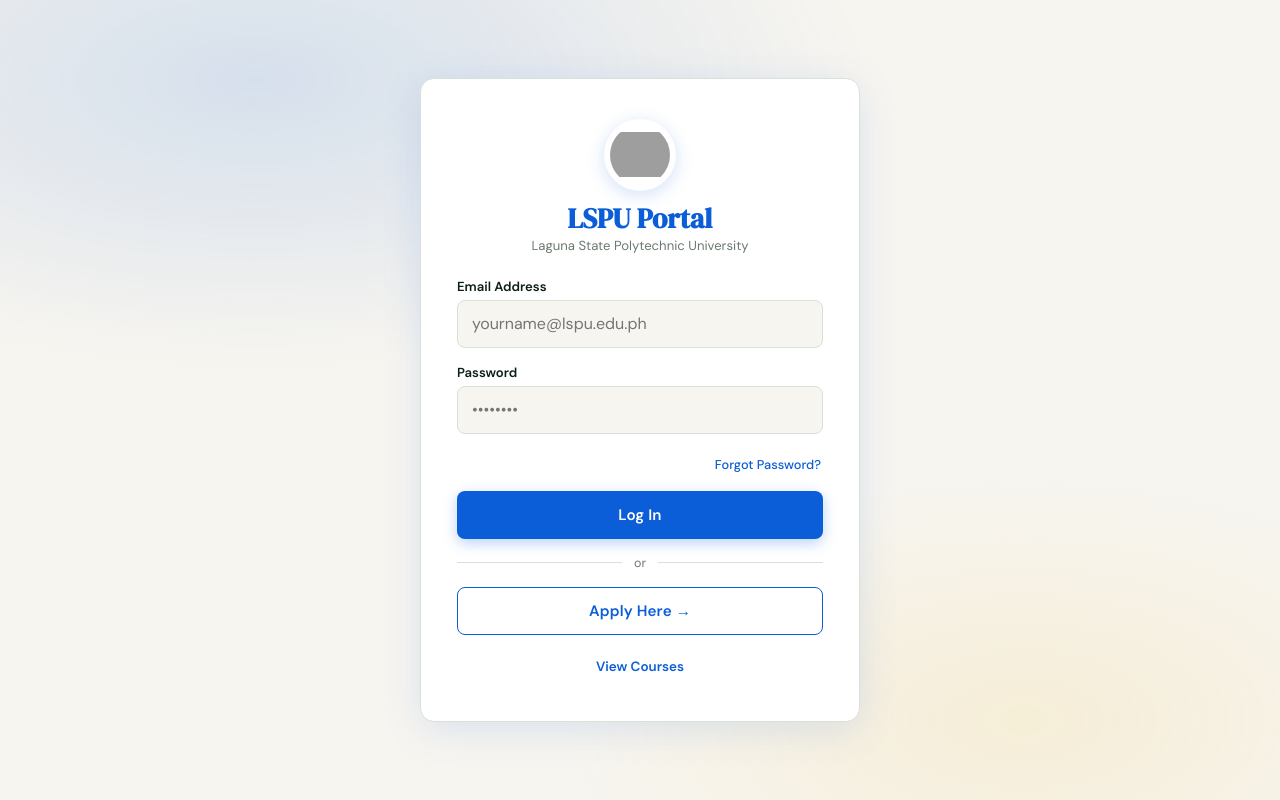
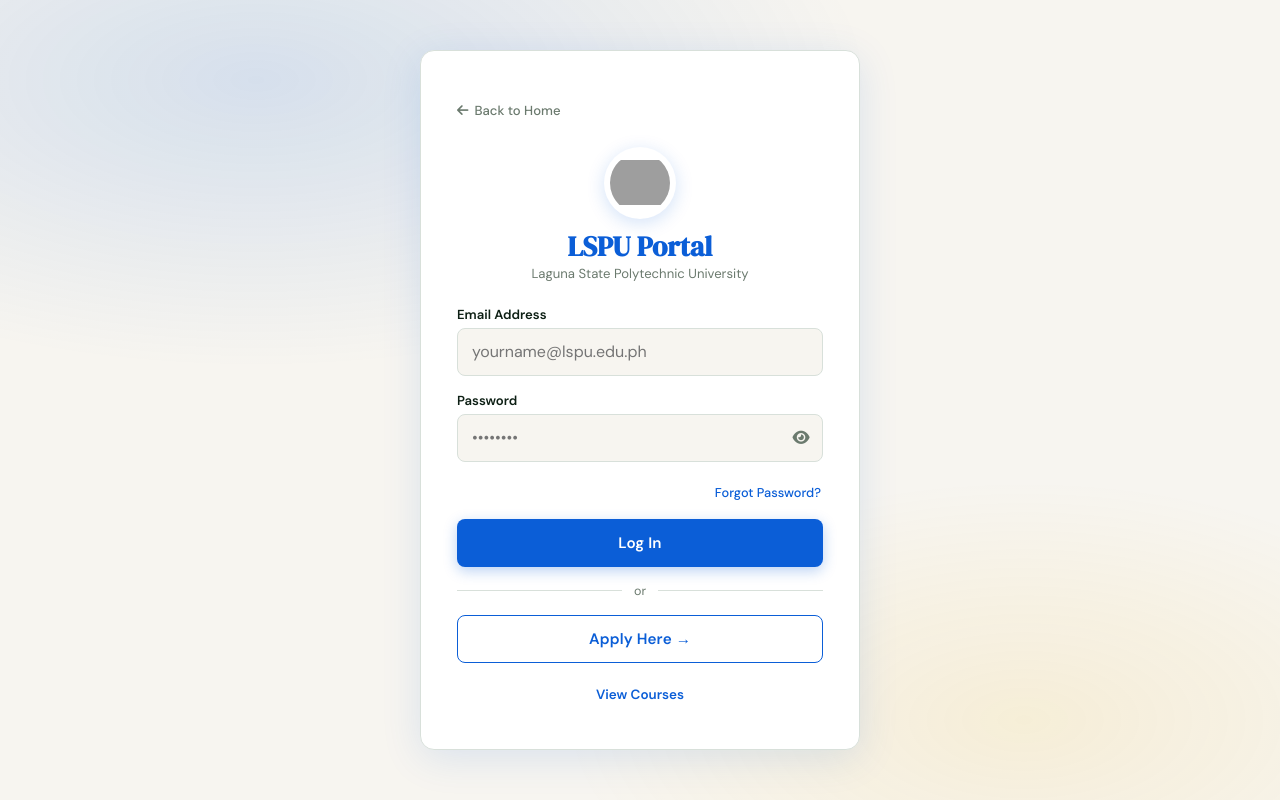
Before and after one commit to ItzVickyyy/LSPU-Portal-Project, a plain HTML site: page portal/portal.html in a window 1280 px wide. Drawn offline with Linux system fonts and the light colour scheme; grey boxes are pictures that could not be loaded.

Commit message:
Added Eye Toggle and Back button Portal

```diff
--- a/portal/portal.css
+++ b/portal/portal.css
@@ -567,6 +567,57 @@ input[readonly] {
   padding: 6px 2px;
 }
 
+/* ── BACK TO HOME BTN ── */
+.back-home-btn {
+  display: inline-flex;
+  align-items: center;
+  gap: 6px;
+  font-size: .82rem;
+  font-weight: 500;
+  color: var(--muted);
+  text-decoration: none;
+  margin-bottom: var(--sp-md);
+  padding: 6px 0;
+  min-height: 40px;
+  transition: color .2s;
+  -webkit-tap-highlight-color: transparent;
+}
+
+.back-home-btn:hover { color: var(--blue); }
+
+/* ── PASSWORD TOGGLE WRAP ── */
+.pw-wrap {
+  position: relative;
+  display: flex;
+  align-items: center;
+}
+
+.pw-wrap input {
+  padding-right: 44px;
+}
+
+.pw-eye {
+  position: absolute;
+  right: 0;
+  top: 0;
+  height: 100%;
+  width: 44px;
+  display: flex;
+  align-items: center;
+  justify-content: center;
+  background: none;
+  border: none;
+  cursor: pointer;
+  color: var(--muted);
+  font-size: .95rem;
+  padding: 0;
+  transition: color .2s;
+  -webkit-tap-highlight-color: transparent;
+  touch-action: manipulation;
+}
+
+.pw-eye:hover { color: var(--blue); }
+
 /* ── BACK BTN ── */
 .back-btn {
   display: inline-flex;
--- a/portal/portal.html
+++ b/portal/portal.html
@@ -17,6 +17,9 @@
   <!-- ═══════════════════════════ LOGIN PAGE ═══════════════════════════ -->
   <div class="page active" id="page-login">
     <div class="card">
+      <a href="../index.html" class="back-home-btn">
+        <i class="fa fa-arrow-left"></i> Back to Home
+      </a>
       <div class="brand">
         <div class="brand-logo">
           <img src="../assets/src/LSPU_Logo.png" alt="LSPU Logo">
@@ -33,7 +36,12 @@
       </div>
       <div class="field">
         <label>Password</label>
-        <input type="password" id="login-password" placeholder="••••••••" autocomplete="current-password">
+        <div class="pw-wrap">
+          <input type="password" id="login-password" placeholder="••••••••" autocomplete="current-password">
+          <button type="button" class="pw-eye" onclick="togglePw('login-password', this)" aria-label="Toggle password visibility">
+            <i class="fa fa-eye"></i>
+          </button>
+        </div>
       </div>
 
       <div class="forgot-link">
@@ -107,11 +115,21 @@
         </div>
         <div class="field">
           <label>New Password</label>
-          <input type="password" id="rec-newpass" placeholder="New password">
+          <div class="pw-wrap">
+            <input type="password" id="rec-newpass" placeholder="New password">
+            <button type="button" class="pw-eye" onclick="togglePw('rec-newpass', this)" aria-label="Toggle password visibility">
+              <i class="fa fa-eye"></i>
+            </button>
+          </div>
         </div>
         <div class="field">
           <label>Confirm Password</label>
-          <input type="password" id="rec-confirmpass" placeholder="Confirm new password">
+          <div class="pw-wrap">
+            <input type="password" id="rec-confirmpass" placeholder="Confirm new password">
+            <button type="button" class="pw-eye" onclick="togglePw('rec-confirmpass', this)" aria-label="Toggle password visibility">
+              <i class="fa fa-eye"></i>
+            </button>
+          </div>
         </div>
         <button class="btn btn-primary" onclick="doResetPassword()">Reset Password</button>
       </div>
@@ -235,11 +253,21 @@
       <div class="section-header">Account Password</div>
       <div class="field">
         <label>Create Password <span class="req">*</span></label>
-        <input type="password" id="s3-password" placeholder="At least 6 characters">
+        <div class="pw-wrap">
+          <input type="password" id="s3-password" placeholder="At least 6 characters">
+          <button type="button" class="pw-eye" onclick="togglePw('s3-password', this)" aria-label="Toggle password visibility">
+            <i class="fa fa-eye"></i>
+          </button>
+        </div>
       </div>
       <div class="field">
         <label>Confirm Password <span class="req">*</span></label>
-        <input type="password" id="s3-confirm" placeholder="Re-enter password">
+        <div class="pw-wrap">
+          <input type="password" id="s3-confirm" placeholder="Re-enter password">
+          <button type="button" class="pw-eye" onclick="togglePw('s3-confirm', this)" aria-label="Toggle password visibility">
+            <i class="fa fa-eye"></i>
+          </button>
+        </div>
       </div>
 
       <div style="margin-top:20px;">
--- a/portal/portal.js
+++ b/portal/portal.js
@@ -1,3 +1,14 @@
+/* ══════════════════════════════════════════════════════════
+   PASSWORD VISIBILITY TOGGLE
+══════════════════════════════════════════════════════════ */
+function togglePw(inputId, btn) {
+  const input = document.getElementById(inputId);
+  const icon = btn.querySelector('i');
+  const isHidden = input.type === 'password';
+  input.type = isHidden ? 'text' : 'password';
+  icon.className = isHidden ? 'fa fa-eye-slash' : 'fa fa-eye';
+}
+
 /* ══════════════════════════════════════════════════════════
    PROGRAMS — for the Courses page (display only, no DB needed)
 ══════════════════════════════════════════════════════════ */
```
